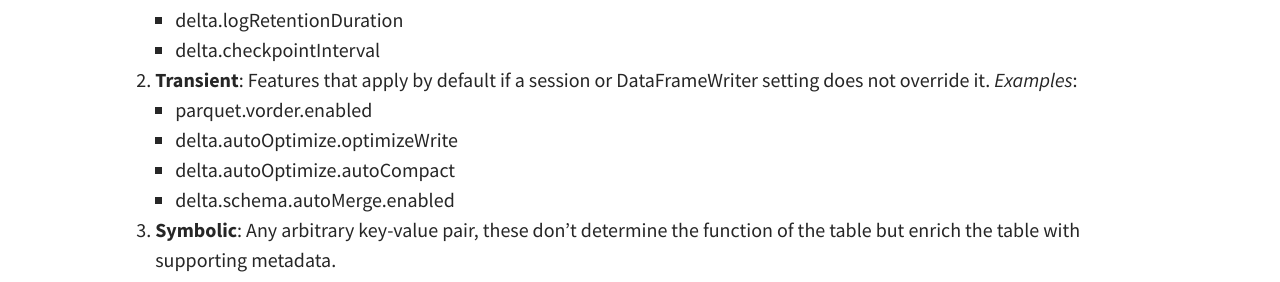
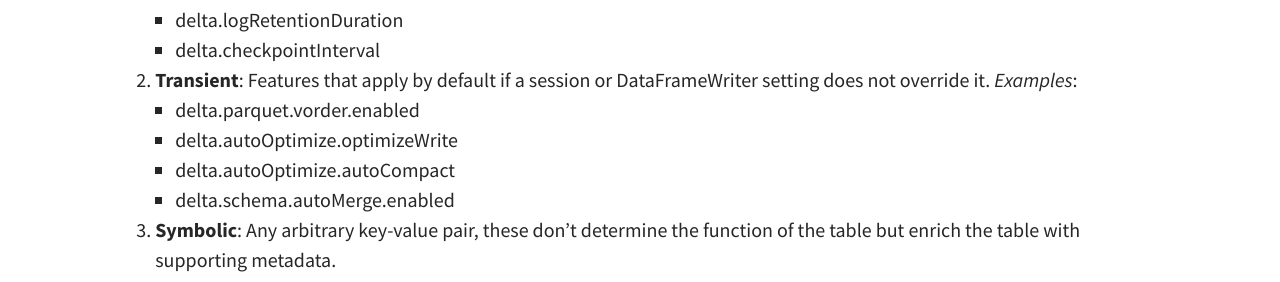
Before and after one commit to mwc360/mwc360.github.io, a Jekyll site: the page built from _posts/2024-12-20-Understanding-Session-and-Table-Configs.md, in a window 1280 px wide and 900 px high, scrolled down 1720 px. Shown: the part 163-445 px from the top of the window. Built offline with Jekyll 4.4.1, drawn with Linux system fonts in a browser that asks for light colours; a script that is not in the unit is left out; comment, search, counter and statistics services are not loaded; some of the changed text lies outside the part shown.

Commit message:
typo on config path

````diff
--- a/_posts/2024-12-20-Understanding-Session-and-Table-Configs.md
+++ b/_posts/2024-12-20-Understanding-Session-and-Table-Configs.md
@@ -51,7 +51,7 @@ The following order determines which configuration is applied when there’s a c
     1. **Transient**: Features that apply by default if a session or DataFrameWriter setting does not override it.
 
         _Examples_:
-        - parquet.vorder.enabled
+        - delta.parquet.vorder.enabled
         - delta.autoOptimize.optimizeWrite
         - delta.autoOptimize.autoCompact
         - delta.schema.autoMerge.enabled
@@ -92,7 +92,7 @@ The following order determines which configuration is applied when there’s a c
 | Log Retention Duration | spark.databricks.delta.logRetentionDuration                      |                                          | delta.logRetentionDuration       |
 | Checkpoint Interval    | spark.databricks.delta.checkpointInterval                        |                                          | delta.checkpointInterval         |
 | Deletion Vectors       | spark.databricks.delta.properties.defaults.enableDeletionVectors |                                          | delta.enableDeletionVectors      |
-| V-Order                | spark.sql.parquet.vorder.enabled                                 | option('parquet.vorder.enabled', 'true') | parquet.vorder.enabled           |
+| V-Order                | spark.sql.parquet.vorder.enabled                                 | option('parquet.vorder.enabled', 'true') | delta.parquet.vorder.enabled           |
 
 You'll notice the DataFrameWriter options only eixsts for transient writer settings.
 
@@ -142,7 +142,7 @@ df.write.option('parquet.vorder.enabled', 'true').saveAsTable('dbo.vorder_is_ena
 # SCENARIO 3
 spark.sql("""
     CREATE TABLE dbo.vorder_is_enabled
-    TBLPROPERTIES ('parquet.vorder.enabled' = 'true')
+    TBLPROPERTIES ('delta.parquet.vorder.enabled' = 'true')
     AS SELECT 1 as c1
 """) # ENABLED since we specified the table property and higher precedence configs are not defined
 ```
````
